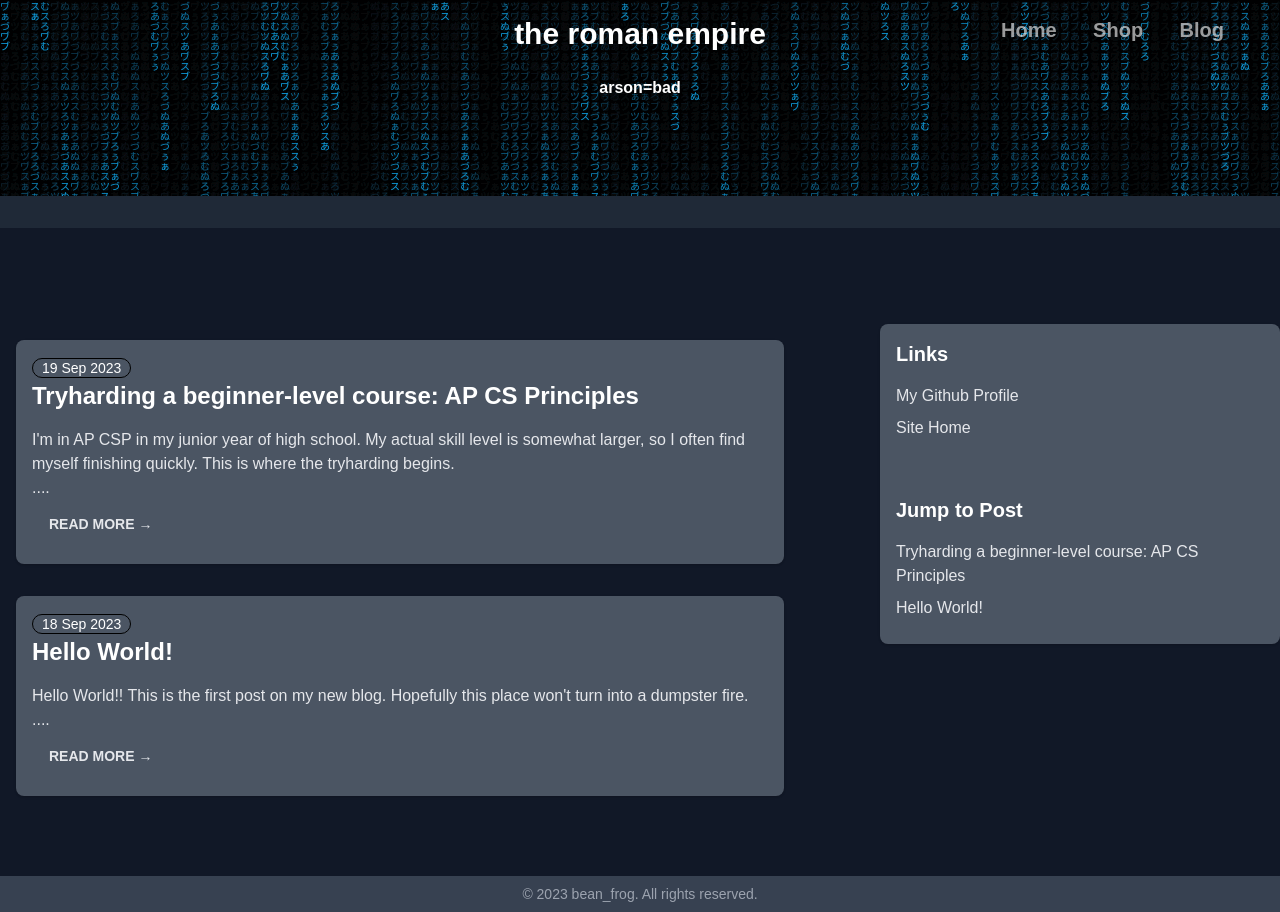
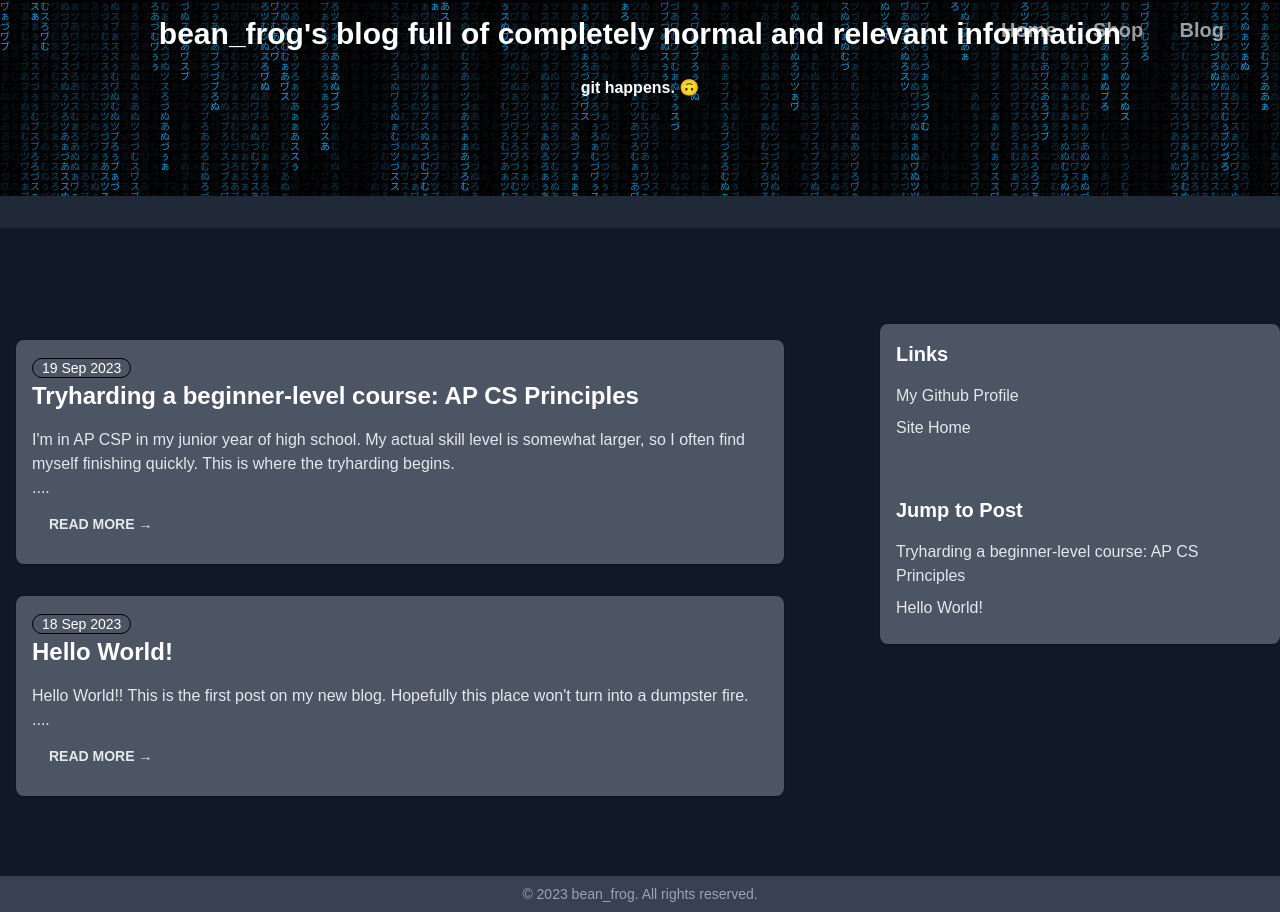
Before and after one commit to bean-frog/bean-frog.github.io, a plain HTML site: page blog/index.html in a window 1280 px wide. Drawn offline with nearby package versions, Linux system fonts and the light colour scheme.

Commit message:
chat gpt gave me some good splash messages

```diff
--- a/blog/index.html
+++ b/blog/index.html
@@ -35,7 +35,26 @@
 <script>
   const balls = [
   "why did I make this",
-  "arson=bad"
+  "arson=bad",
+  "bro really made windows in snap",
+  "code like a ninja, but with more coffee. ☕️",
+    "404: humor not found. Just code. 🤖",
+    "coding: where errors are just 'happy little accidents'. 🎨",
+    "try-catch me if you can. 🏃‍♂️",
+    "void of seriousness. 🚫",
+    "when in doubt, refactor out. 🔄",
+    "who needs sleep when you have code? 💤",
+    "code speaks louder than words. 💬",
+    "bugs are just 'undocumented features'. 🐜",
+    "code: the universal language. 👾",
+    "indent, don't rage-quit. ⬆️⬇️",
+    "semicolon appreciation society. ;",
+    "git happens. 🙃",
+    "coding: because it's cheaper than therapy. 💸",
+    "console.log('Hello, World!'); // and good vibes 🌍",
+    "may your code compile and your coffee be strong. ☕️💻",
+    "code is poetry, just with more syntax errors. 📜🐞",
+    "these splash messages were definitely not generated by ChatGPT"
   ];
   function nineteendollafortnitecard() {
     const randomIndex = Math.floor(Math.random() * balls.length);
@@ -46,7 +65,7 @@
 </script>
   <header class="py-4 px-10 relative z-50">
     <div class="container text-center">
-      <h1 class="text-3xl font-bold">the roman empire</h1><br>
+      <h1 class="text-3xl font-bold">bean_frog's blog full of completely normal and relevant information</h1><br>
       <h1 class="text-l font-semibold" id="qotd"></h1>
     </div>
   </header>
```
